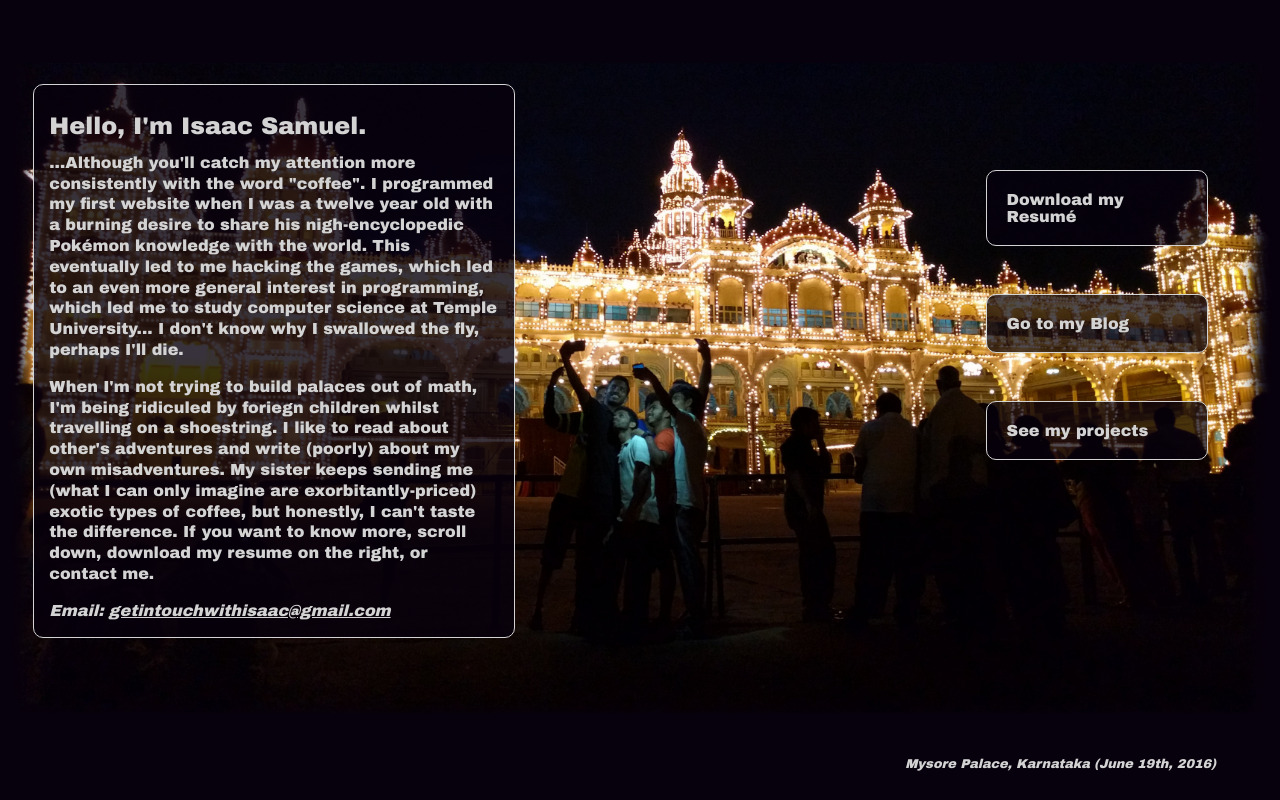
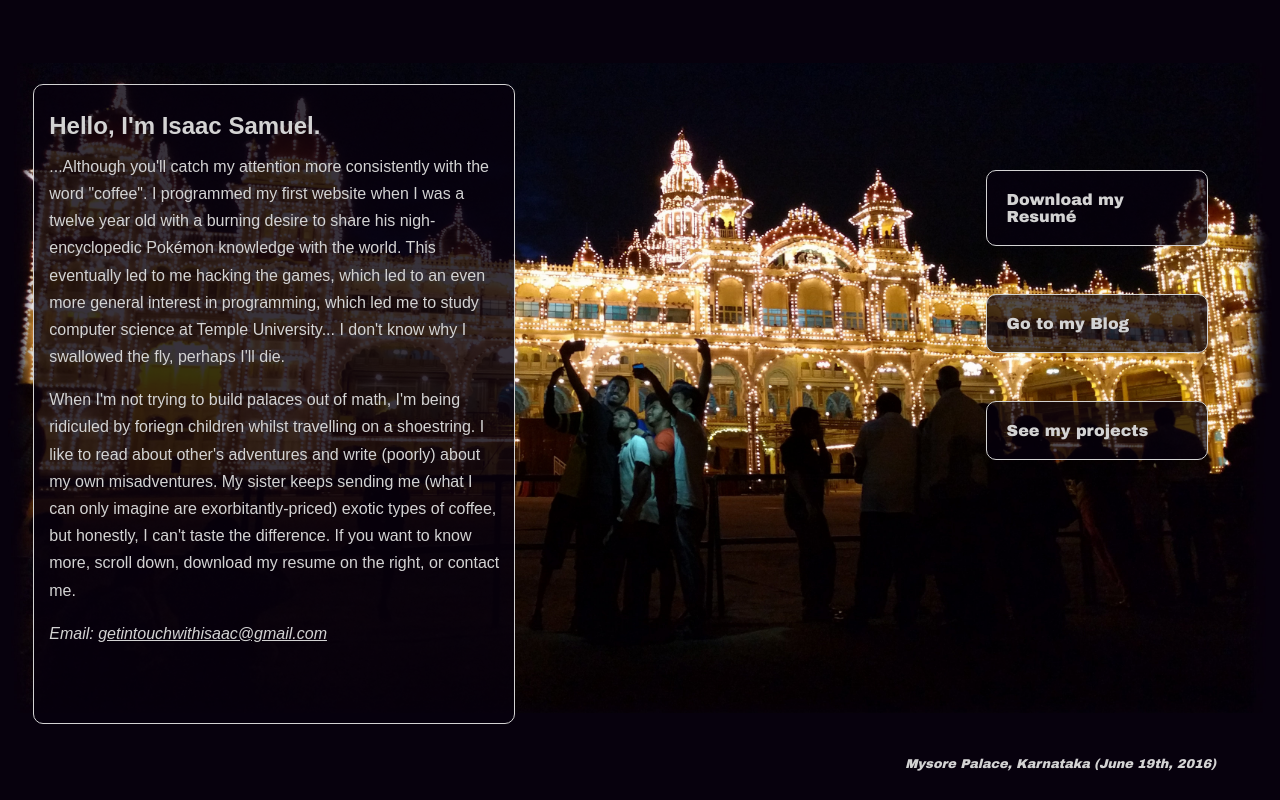
Before and after one commit to IsaacSamuel/personal_website, a plain HTML site: page index.html in a window 1280 px wide. Drawn offline with Linux system fonts and the light colour scheme.

Commit message:
font screwage

```diff
--- a/stylesheet.css
+++ b/stylesheet.css
@@ -8,17 +8,19 @@ a {
 }
 
 .intro {
-	font-family: "Arial Black", Gadget, sans-serif;
+	font-family: Arial, Gadget, sans-serif;
 	position: relative;
 	top: 10%;
 	left: 2%;
 	width: 450px;
+	min-height: 510px;
+	height: 80%;
 	color: #d3d3d3;
 	padding: 15px;
 	border: 1px solid #d3d3d3;
 	border-radius: 10px;
 	background-color: rgba(7, 1, 13, .8);
-	line-height: 1.3;
+	line-height: 1.7;
 	float: left;
 }
 
@@ -71,4 +73,5 @@ p.title {
 	background-position: center;
 	position: absolute
 	width: 100%;
+	min-width: 600px;
 }
```
